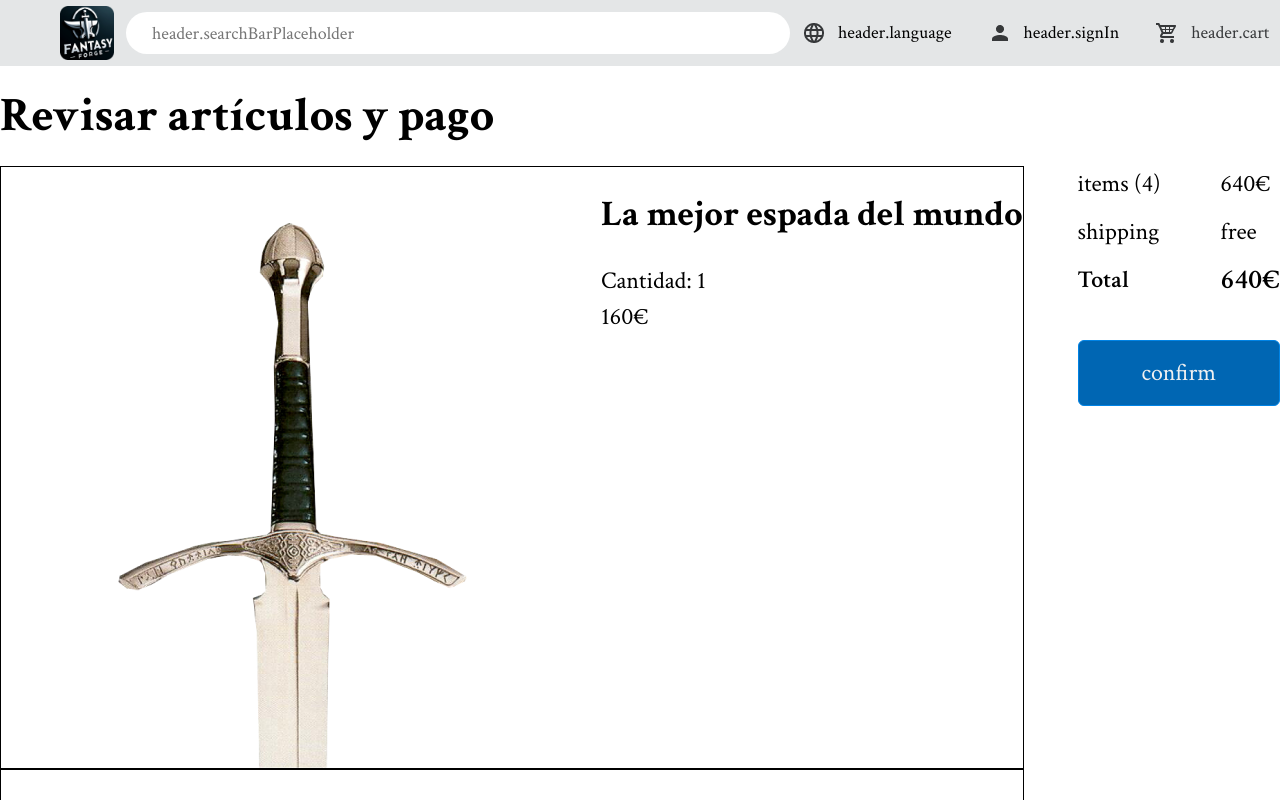
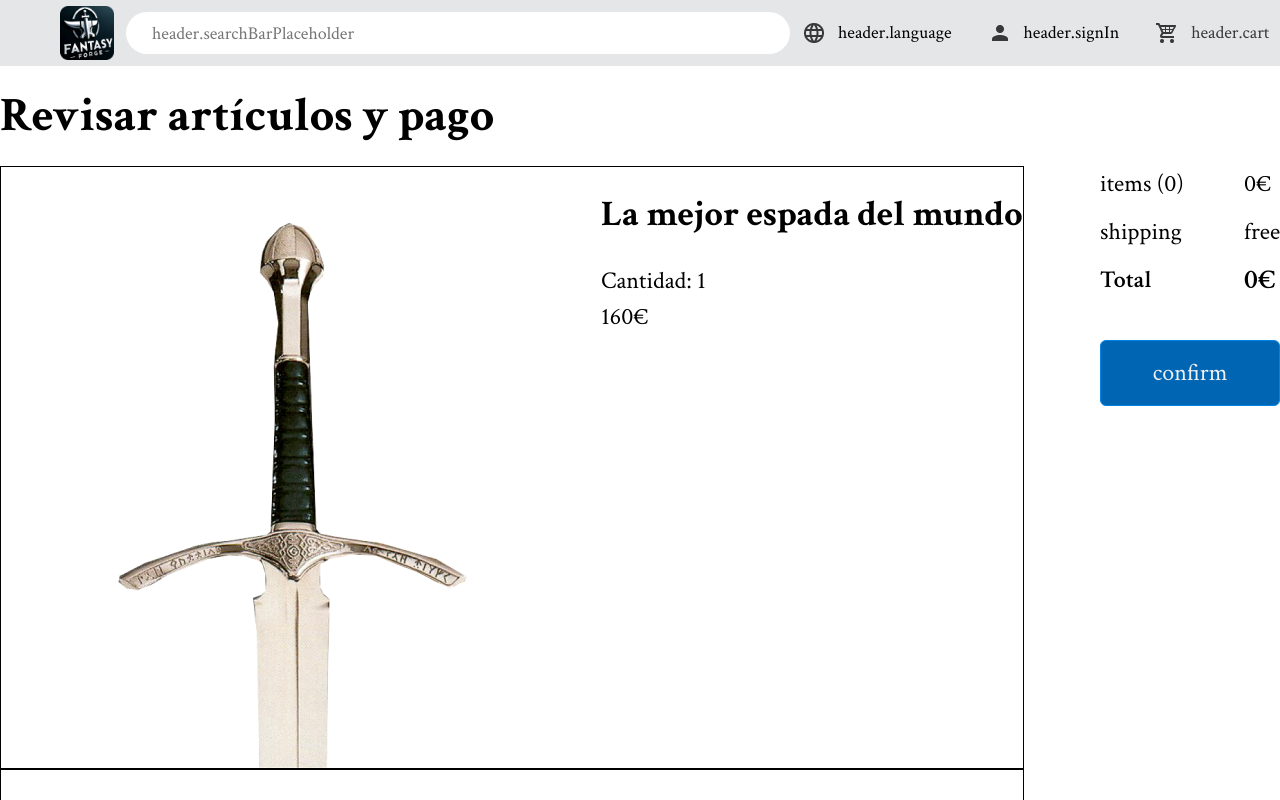
Before and after one commit to marboqmar/pub-repo-tfm, a React (Vite) app: page /pago in a window 1280 px wide. Shown: the top 800 px of the page. Built offline with nearby package versions, Linux system fonts and the light colour scheme; no server answers.

Commit message:
Modifying localstorage cart to deal with quantity in cart

```diff
--- a/src/Cart.tsx
+++ b/src/Cart.tsx
@@ -1,25 +1,15 @@
 import { Button } from "./components/Button/Button.tsx";
 import { useTranslation } from "react-i18next";
-import ITEM_LIST from "./lists/ITEM_LIST.tsx";
 import { ItemDetailsModel } from "./models";
+import { CART_ITEMS_LIST } from "./lists/CART_ITEMS_LIST.tsx";
 import TotalToPay from "./components/TotalToPay/TotalToPay.tsx";
 
 const CartList = () => {
   const { t } = useTranslation("cart");
-  const cartString: string | null = localStorage.getItem("Cart");
-  let cartItemsList: ItemDetailsModel[] = [];
-
-  if (cartString) {
-    const cartItemsIds: string[] = cartString.split(", ");
-
-    cartItemsList = ITEM_LIST.filter((item: ItemDetailsModel) => {
-      return cartItemsIds.includes(item.key.toString());
-    });
-  }
 
   return (
     <>
-      {cartItemsList.map((item: ItemDetailsModel) => (
+      {CART_ITEMS_LIST().map((item: ItemDetailsModel) => (
         <div className={"cartItem"} key={`${item.img}${item.name}`}>
           <img
             className={"cartItem--img"}
--- a/src/ProductDetails.tsx
+++ b/src/ProductDetails.tsx
@@ -2,7 +2,7 @@ import { Button } from "./components/Button/Button.tsx";
 import { useTranslation } from "react-i18next";
 import ITEM_LIST from "./lists/ITEM_LIST.tsx";
 import { ItemDetailsModel } from "./models";
-import {Link, useSearchParams} from "react-router-dom";
+import { Link, useSearchParams } from "react-router-dom";
 
 const Product = () => {
   const { t } = useTranslation("productDetails");
@@ -15,12 +15,28 @@ const Product = () => {
 
   //Adds list of item.key to localStorage
   const addItemToCart = (key: number) => {
+    // if (prevItems && prevItems.includes(key.toString())) {
+    //   return;
+    // }
+    // localStorage.setItem("Cart", `${newCart}`);
+    interface JSONCartModel {
+      itemId: number;
+      quantity: number;
+    }
+    const JSONCart: JSONCartModel = {
+      itemId: key,
+      quantity: 1,
+    };
+
     const prevItems = localStorage.getItem("Cart");
-    if (prevItems && prevItems.includes(key.toString())) {
-      return;
-    }
-    const newCart = prevItems ? `${prevItems}, ${key}` : key;
-    localStorage.setItem("Cart", `${newCart}`);
+
+    const newCart = prevItems
+      ? `${prevItems}, ${JSON.stringify(JSONCart)}`
+      : JSONCart;
+
+    localStorage.setItem("Cart", newCart.toString());
+
+    console.log(Object.values(JSONCart));
   };
 
   return (
@@ -60,8 +76,6 @@ const Product = () => {
     </>
   );
 };
-
-
 
 const Review = () => {
   return (
--- a/src/components/TotalToPay/TotalToPay.tsx
+++ b/src/components/TotalToPay/TotalToPay.tsx
@@ -2,6 +2,8 @@ import "./TotalToPay.scss";
 import { Button } from "../Button/Button.tsx";
 import { useTranslation } from "react-i18next";
 import { Link } from "react-router-dom";
+import { CART_ITEMS_LIST } from "../../lists/CART_ITEMS_LIST.tsx";
+import { ItemDetailsModel } from "../../models";
 
 const IsCartOrPayment = () => {
   const currentUrl = window.location.href;
@@ -26,19 +28,43 @@ const IsCartOrPayment = () => {
 
 const TotalToPay = () => {
   const { t } = useTranslation("cart");
+  let totalPrice: number = 0;
+
+  CART_ITEMS_LIST().forEach((item: ItemDetailsModel) => {
+    totalPrice = totalPrice + item.price;
+  });
+
+  // const localStorageTest = [
+  //   { itemId: 5, quantity: 1 },
+  //   { itemId: 2, quantity: 1 },
+  //   { itemId: 1, quantity: 1 },
+  //   { itemId: 3, quantity: 1 },
+  //   { itemId: 1, quantity: 1 },
+  //   { itemId: 2, quantity: 1 },
+  // ];
+  // const pricesList = CART_ITEMS_LIST().map(item => {
+  //   return {item.key: item.price}
+  // })
+  // const finalPrice = localStorageTest.reduce(
+  //   (aggregator: number, item: {itemId: number, quantity: number}) => {
+  //     return aggregator + item.quantity * pricesList[item.itemId]
+  //   },
+  // );
 
   return (
     <div className={"total flex-column"}>
       <div className={"flex-row"}>
         <div className={"flex-column gap-12 text-first-column"}>
-          <span>{t("cart:items")} (4)</span>
+          <span>
+            {t("cart:items")} ({CART_ITEMS_LIST().length})
+          </span>
           <span>{t("cart:shipping")}</span>
           <span className={"bold"}>Total</span>
         </div>
         <div className={"flex-column gap-12 margin-left-auto"}>
-          <span>640€</span>
+          <span>{totalPrice}€</span>
           <span>{t("cart:free")}</span>
-          <span className={"h3-bold"}>640€</span>
+          <span className={"h3-bold"}>{totalPrice}€</span>
         </div>
       </div>
       <IsCartOrPayment />
--- /dev/null
+++ b/src/lists/CART_ITEMS_LIST.tsx
@@ -0,0 +1,16 @@
+import { ItemDetailsModel } from "../models";
+import ITEM_LIST from "./ITEM_LIST.tsx";
+
+export const CART_ITEMS_LIST = () => {
+  const cartString: string | null = localStorage.getItem("Cart");
+  let cartItemsList: ItemDetailsModel[] = [];
+
+  if (cartString) {
+    const cartItemsIds: string[] = cartString.split(", ");
+
+    cartItemsList = ITEM_LIST.filter((item: ItemDetailsModel) => {
+      return cartItemsIds.includes(item.key.toString());
+    });
+  }
+  return cartItemsList;
+};
```
